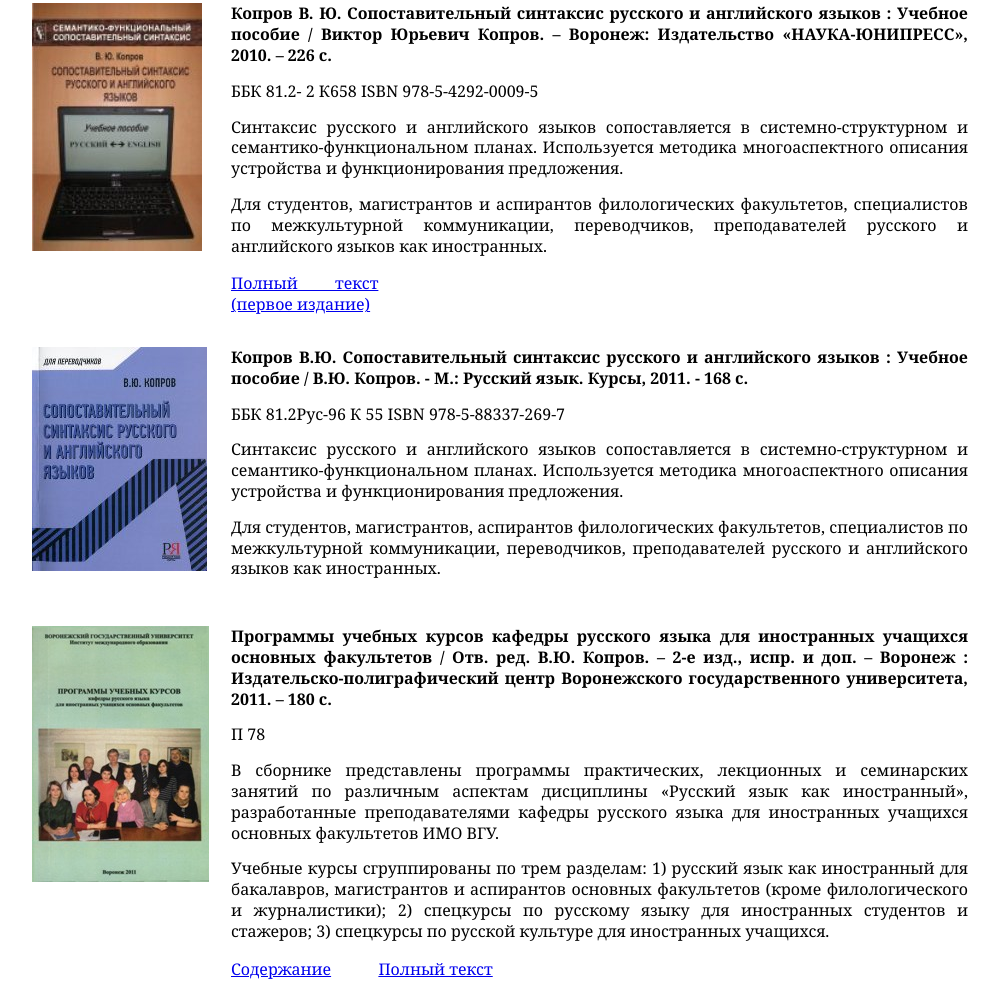
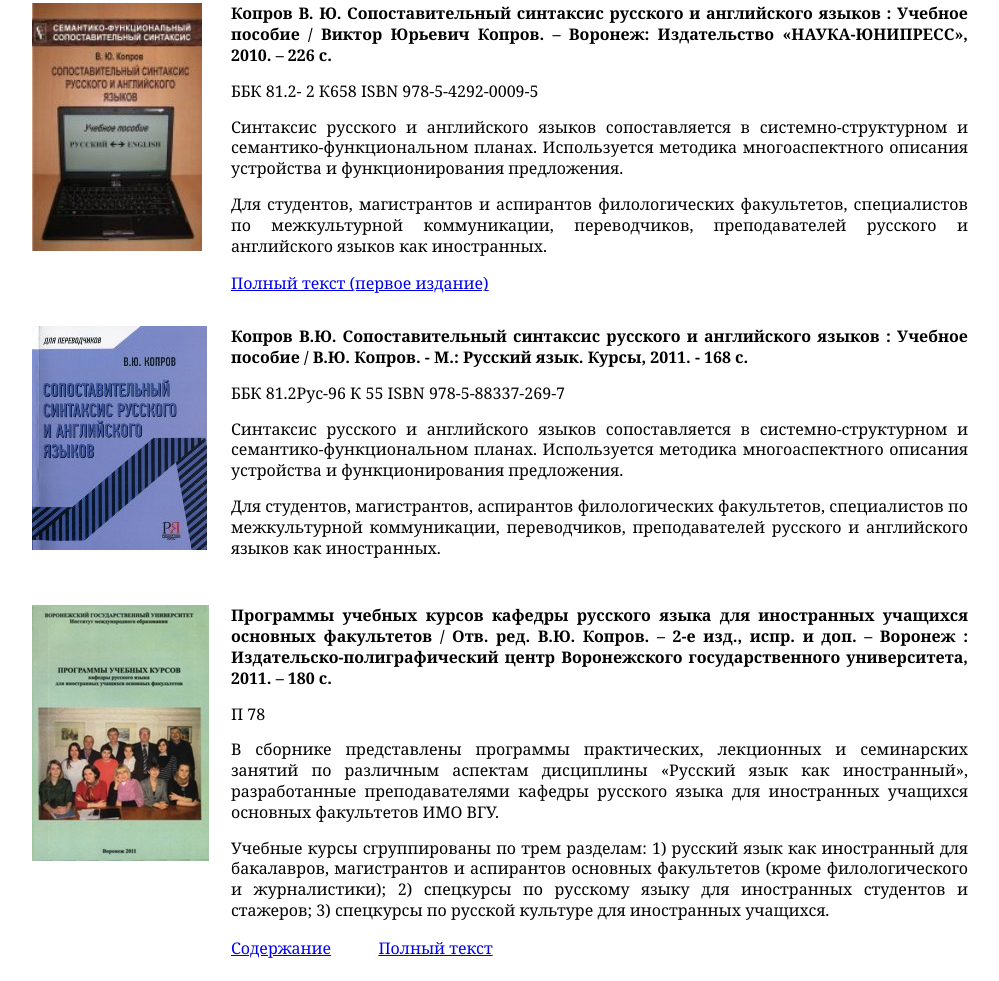
Before and after one commit to dkoprov/ksite, a plain HTML site: page textbooks.html in a window 1280 px wide. Shown: the part 1292-2273 px from the top of the page, without its empty margins (140-1139 px from the left). Drawn offline with Linux system fonts and the light colour scheme.

Commit message:
tunes space a bit

```diff
--- a/textbooks.html
+++ b/textbooks.html
@@ -88,7 +88,7 @@
 			</tr>
 			<tr>
 				<td class="links">
-					<div style="float:left; width:20%"><a href="resources/textbooks/Koprov_V_Russian_and_English_Syntax_2010_full.pdf">Полный текст (первое издание)</a></div>
+					<div style="float:left; width:40%"><a href="resources/textbooks/Koprov_V_Russian_and_English_Syntax_2010_full.pdf">Полный текст (первое издание)</a></div>
 				</td>
 			</tr>
 			<tr>
```
